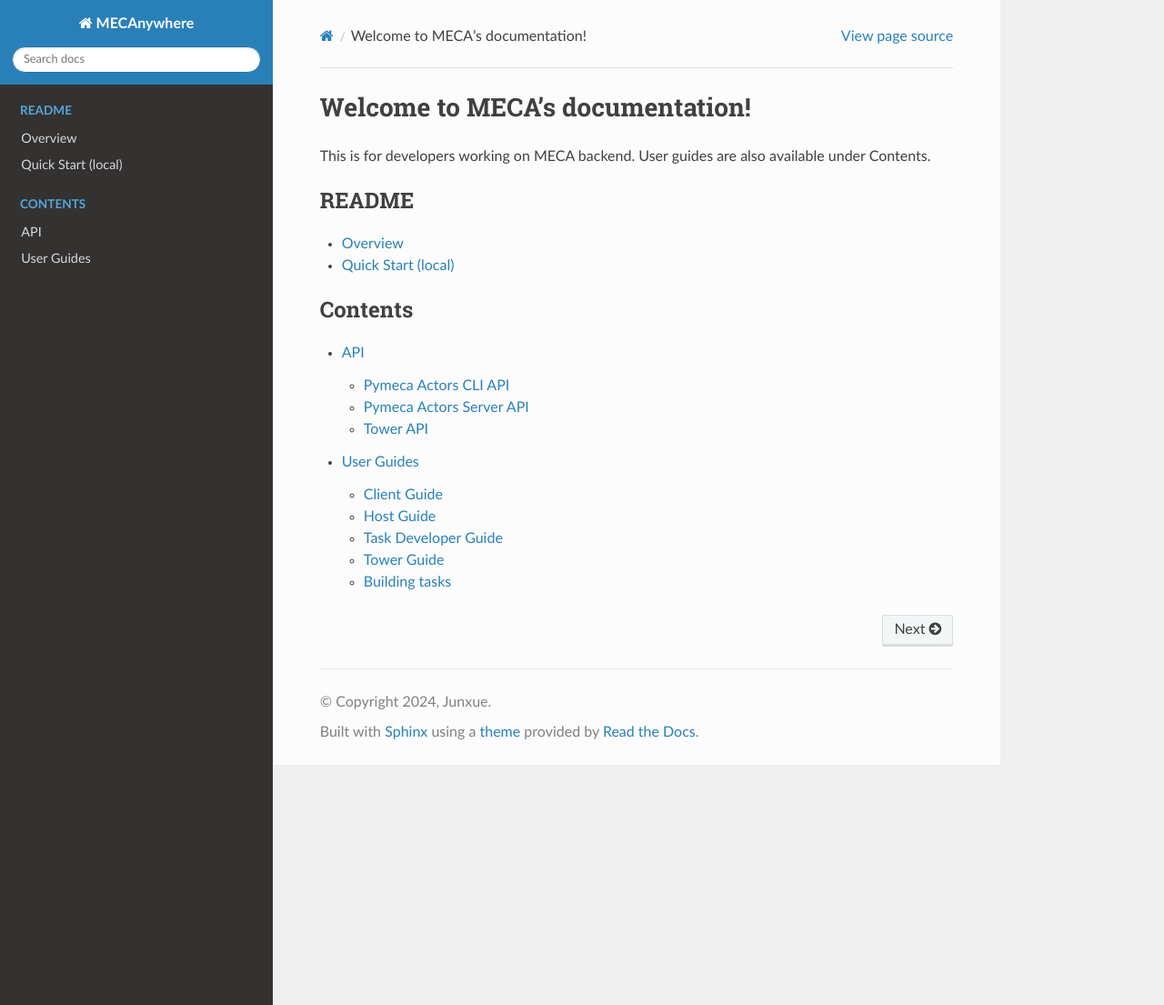
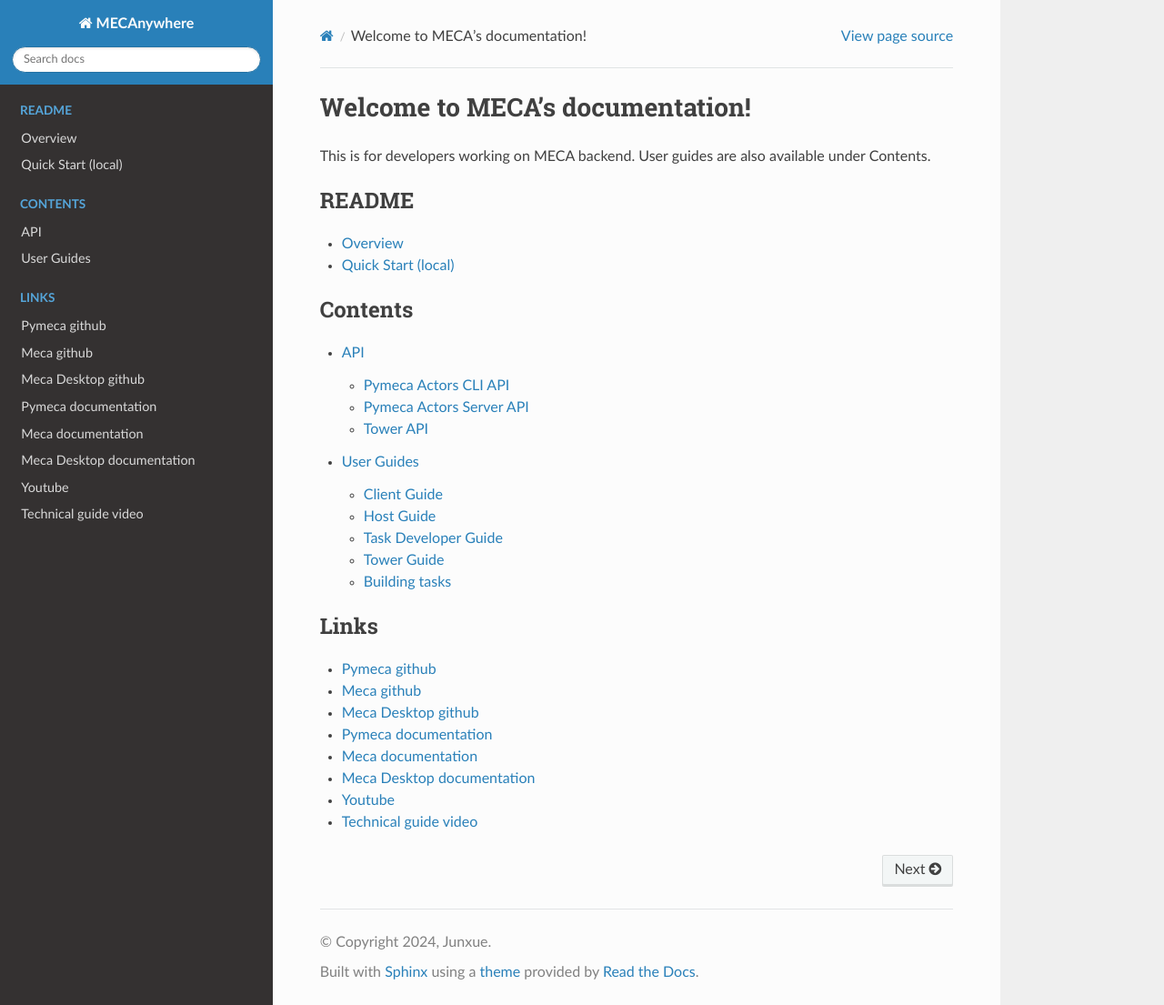
Before and after one commit to sbip-sg/mecanywhere, a Sphinx documentation site: the page built from docs/source/index.rst, in a window 1280 px wide and 1105 px high. Shown: the whole window at 91% size. Built offline with Sphinx 7.4.7 and the Read the Docs theme 2.0.0, drawn with Linux system fonts in a browser that asks for light colours.

```diff
--- a/docker-compose.yaml
+++ b/docker-compose.yaml
@@ -12,7 +12,8 @@ services:
       context: ./tower
       dockerfile: Dockerfile
     ports:
-      - "7000:7000"
+      - "7777:7777"
+    command: "7777"
     secrets:
       - tower_private_key
 
--- a/docs/source/index.rst
+++ b/docs/source/index.rst
@@ -22,3 +22,16 @@ This is for developers working on MECA backend. User guides are also available u
 
    pages/api/api
    pages/user_guides/guides
+
+.. toctree::
+   :maxdepth: 1
+   :caption: Links
+
+   Pymeca github <https://github.com/sbip-sg/pymeca>
+   Meca github <https://github.com/sbip-sg/meca>
+   Meca Desktop github <https://github.com/sbip-sg/meca_desktop>
+   Pymeca documentation <https://sbip-sg.github.io/pymeca/>
+   Meca documentation <https://sbip-sg.github.io/meca/index.html>
+   Meca Desktop documentation <https://sbip-sg.github.io/meca_desktop/index.html>
+   Youtube <https://www.youtube.com/watch?v=MDzbEvTyIgQ>
+   Technical guide video <https://drive.google.com/file/d/1mgZ0EfhlHWNPjgXgG-MpgPV32_b0Qx_g/view?usp=sharing>
--- a/docs/source/pages/readme/quick-start.rst
+++ b/docs/source/pages/readme/quick-start.rst
@@ -3,4 +3,4 @@ Quick Start (local)
 
 .. include:: ../../../../README.md
     :parser: myst_parser.sphinx_
-    :start-after: # Quick Start (local)
+    :start-after: # Quick Start (local development)
```
